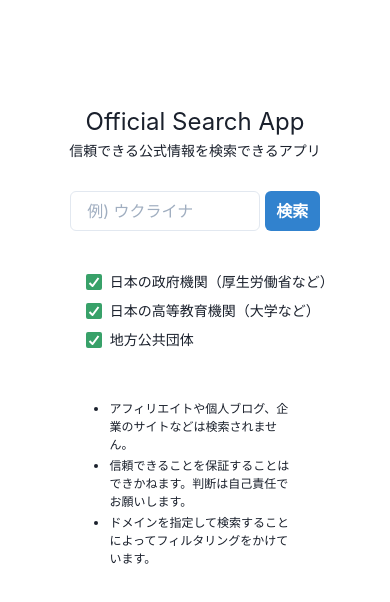
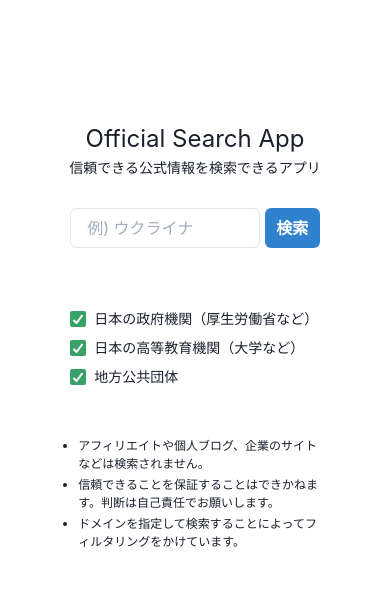
Before and after one commit to joel2145/official-search, a React (Create React App) app: page / in a window 390 px wide. Shown: the top 602 px of the page. Built offline with nearby package versions, Linux system fonts and the light colour scheme.

Commit message:
レスポンシブ対応最低限は完了

```diff
--- a/src/pages/SearchPage.module.scss
+++ b/src/pages/SearchPage.module.scss
@@ -38,7 +38,7 @@
   text-align: center;
   margin-bottom: 30px;
   @media screen and (max-width: 480px) {
-    /* 959px以下に適用されるCSS（スマホ用） */
+    /* （スマホ用） */
     font-size: 14px;
   }
 }
@@ -64,13 +64,19 @@
   text-align: center;
   margin-left: 50%;
   @media screen and (max-width: 959px) {
-    /* 959px以下に適用されるCSS（タブレット用） */
+    /* （タブレット用） */
     margin-left: 30%;
   }
+  @media screen and (max-width: 480px) {
+    /* (スマホ用） */
+    margin-top: 20px;
+    margin-left: 20%;
+  }
 }
+
 .checkBox :nth-child(3) {
   @media screen and (max-width: 480px) {
-    /* 959px以下に適用されるCSS（スマホ用） */
+    /* (スマホ用） */
     font-size: 14px;
   }
 }
@@ -78,6 +84,11 @@
 .description {
   margin-top: 50px;
   width: 60%;
+  @media screen and (max-width: 480px) {
+    /* (スマホ用） */
+    margin-top: 50px;
+    width: 80%;
+  }
 }
 .text {
   font-size: 12px;
```
